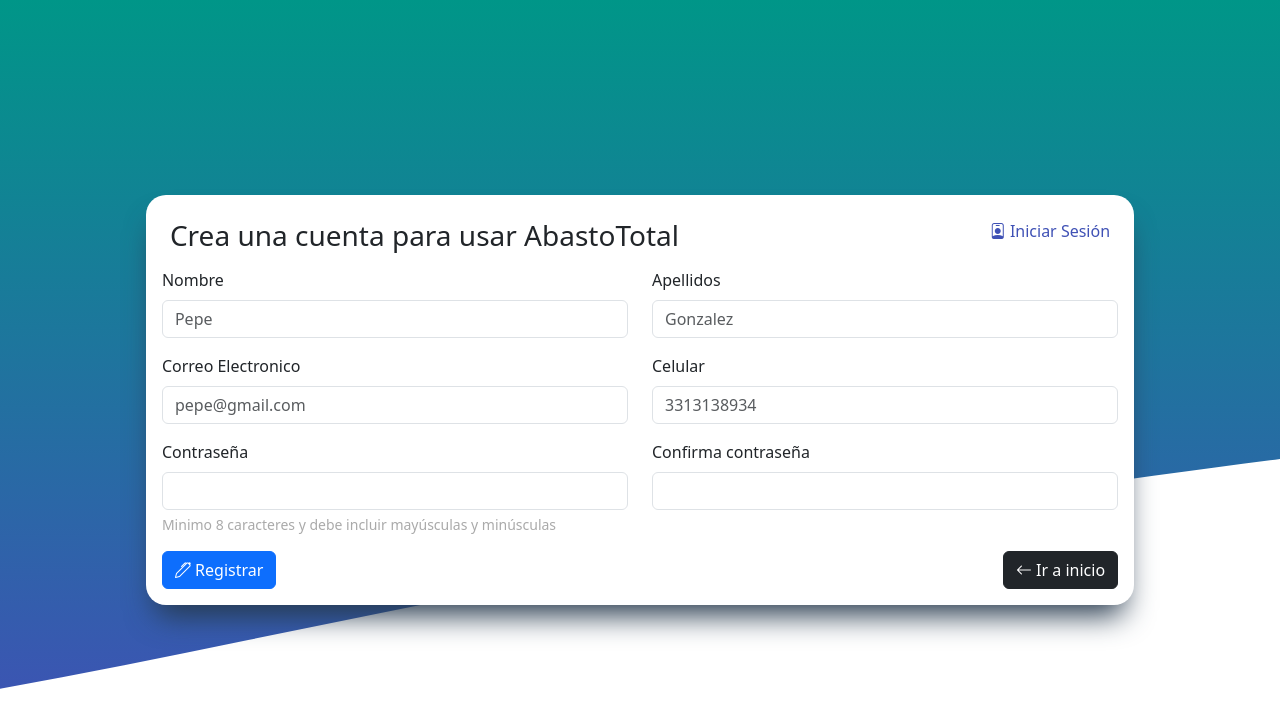
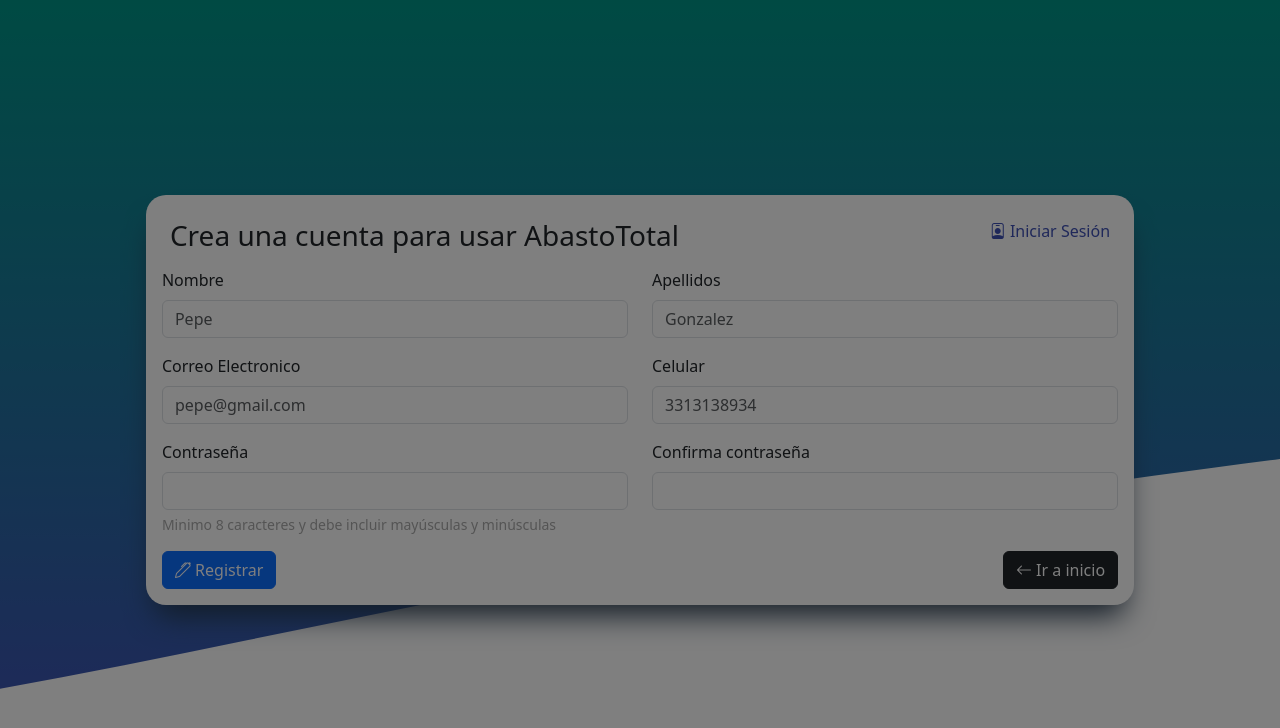
Before and after one commit to Erick-Hernandez-Ortega/AbastoTotal, an Angular app: page /register in a window 1280 px wide. Shown: the top 728 px of the page. Built offline with nearby package versions, Linux system fonts and the light colour scheme.

Commit message:
Se crea un uno componenete reutilizable modal

```diff
--- a/src/app/app.module.ts
+++ b/src/app/app.module.ts
@@ -9,6 +9,7 @@
 import { InicioComponent } from './components/inicio/inicio.component';
 import { RegisterComponent } from './components/register/register.component';
 import { FormsModule } from '@angular/forms';
+import { ModalComponent } from './components/modal/modal.component';
 
 @NgModule({
   declarations: [
@@ -17,7 +18,8 @@
     ForgotPasswordComponent,
     LoaderComponent,
     InicioComponent,
-    RegisterComponent
+    RegisterComponent,
+    ModalComponent
   ],
   imports: [
     BrowserModule,
--- /dev/null
+++ b/src/app/components/modal/modal.component.css
@@ -0,0 +1,32 @@
+.modal1 {
+    /* display: none; */
+    position: fixed;
+    z-index: 1;
+    left: 0;
+    top: 0;
+    width: 100%;
+    height: 100%;
+    overflow: auto;
+    background-color: rgba(0, 0, 0, 0.5);
+}
+
+.modal-content {
+    background-color: white;
+    margin: 10% auto;
+    padding: 2rem;
+    border: 1px solid #888;
+    width: 70%;
+    max-width: 600px;
+  }
+
+  .close {
+    color: #aaaaaa;
+    float: right;
+    font-size: 28px;
+    font-weight: bold;
+    cursor: pointer;
+  }
+
+  .close:hover {
+    color: #000000;
+  }
--- /dev/null
+++ b/src/app/components/modal/modal.component.html
@@ -0,0 +1,3 @@
+<div id="myModal" class="modal1">
+
+</div>
--- /dev/null
+++ b/src/app/components/modal/modal.component.ts
@@ -0,0 +1,17 @@
+import { Component, Input, OnInit } from '@angular/core';
+
+@Component({
+  selector: 'app-modal',
+  templateUrl: './modal.component.html',
+  styleUrls: ['./modal.component.css']
+})
+export class ModalComponent implements OnInit {
+  @Input() contenido : string = "";
+  @Input() titulo : string = "";
+
+  constructor() { }
+
+  ngOnInit() {
+  }
+
+}
--- a/src/app/components/register/register.component.html
+++ b/src/app/components/register/register.component.html
@@ -1,4 +1,6 @@
 <app-loader *ngIf="loading"></app-loader>
+
+<app-modal *ngIf="showModal" [contenido]="'Hola'"></app-modal>
 
 <div class="register vh-100 d-flex justify-content-center align-items-center" *ngIf="!loading">
     <div class="register-card p-3">
--- a/src/app/components/register/register.component.ts
+++ b/src/app/components/register/register.component.ts
@@ -8,6 +8,7 @@
 })
 export class RegisterComponent implements OnInit {
   loading: boolean = true;
+  showModal: boolean = true;
   name: string = '';
   last_names: string = '';
   email: string = '';
@@ -25,6 +26,10 @@
   registrarUsuario(): void {
     const auth = getAuth();
 
+    if(this.name.match(/^[a-zA-Z\s']+$/) || this.last_names.match(/^[a-zA-Z\s']+$/)){
+      alert("no se puede bro")
+    }
+    else {
     createUserWithEmailAndPassword(auth, this.email, this.password)
       .then((userCredential) => {
         // Signed in
@@ -36,7 +41,8 @@
         const errorCode = error.code;
         const errorMessage = error.message;
         // ..
-      });
+        alert(`Error: ${errorMessage} ${errorCode}`)
+      });}
 
 
   }
```
